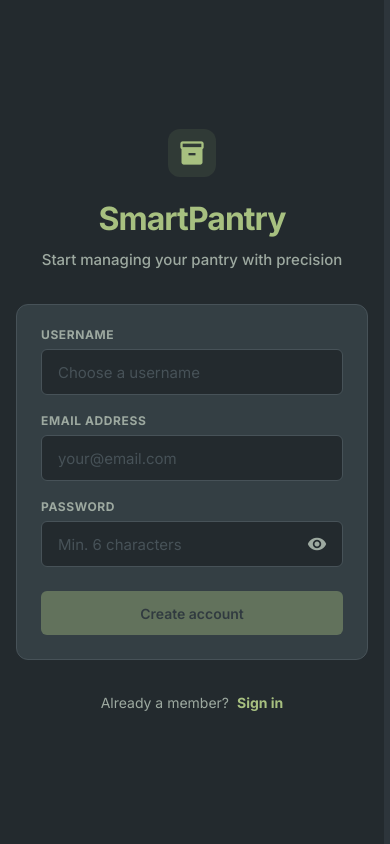
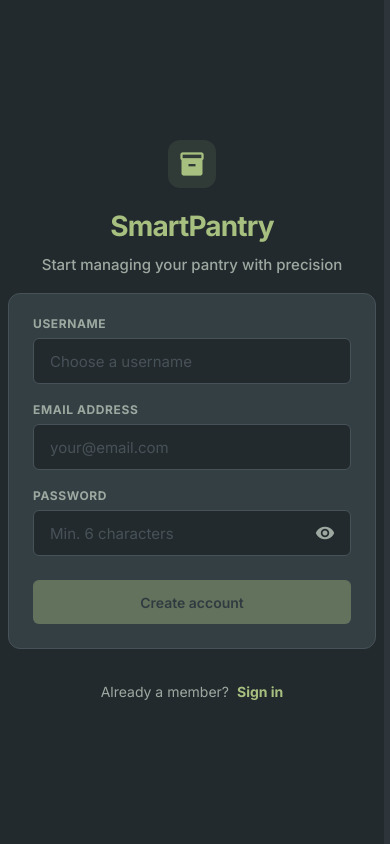
Before and after one commit to NachoOsella/SmartPantry, an Angular app in the folder frontend/: page /register in a window 390 px wide. Built offline with nearby package versions, Linux system fonts and the light colour scheme.

Commit message:
feat: implement responsive auth pages
- Adaptive padding for small screens
- Full-width forms on mobile devices
- Responsive heading sizes (1.75rem → 2rem)
- Improved spacing on mobile

```diff
--- a/frontend/src/app/features/auth/login/login.component.css
+++ b/frontend/src/app/features/auth/login/login.component.css
@@ -7,14 +7,32 @@
   padding: var(--spacing-md);
 }
 
+@media (max-width: 480px) {
+  .login-container {
+    padding: var(--spacing-sm);
+  }
+}
+
 .login-box {
   width: 100%;
   max-width: 400px;
 }
 
+@media (max-width: 480px) {
+  .login-box {
+    max-width: 100%;
+  }
+}
+
 .login-header {
   text-align: center;
   margin-bottom: var(--spacing-xl);
+}
+
+@media (max-width: 480px) {
+  .login-header {
+    margin-bottom: var(--spacing-md);
+  }
 }
 
 .logo {
@@ -36,10 +54,16 @@
 
 .login-header h1 {
   color: var(--primary);
-  font-size: 2rem;
+  font-size: 1.75rem;
   font-weight: 800;
   letter-spacing: -0.03em;
   margin-bottom: 0.25rem;
+}
+
+@media (min-width: 480px) {
+  .login-header h1 {
+    font-size: 2rem;
+  }
 }
 
 .login-header p {
--- a/frontend/src/app/features/auth/register/register.component.css
+++ b/frontend/src/app/features/auth/register/register.component.css
@@ -7,14 +7,32 @@
   padding: var(--spacing-md);
 }
 
+@media (max-width: 480px) {
+  .register-container {
+    padding: var(--spacing-sm);
+  }
+}
+
 .register-box {
   width: 100%;
   max-width: 400px;
 }
 
+@media (max-width: 480px) {
+  .register-box {
+    max-width: 100%;
+  }
+}
+
 .register-header {
   text-align: center;
   margin-bottom: var(--spacing-xl);
+}
+
+@media (max-width: 480px) {
+  .register-header {
+    margin-bottom: var(--spacing-md);
+  }
 }
 
 .logo {
@@ -36,10 +54,16 @@
 
 .register-header h1 {
   color: var(--primary);
-  font-size: 2rem;
+  font-size: 1.75rem;
   font-weight: 800;
   letter-spacing: -0.03em;
   margin-bottom: 0.25rem;
+}
+
+@media (min-width: 480px) {
+  .register-header h1 {
+    font-size: 2rem;
+  }
 }
 
 .register-header p {
```
